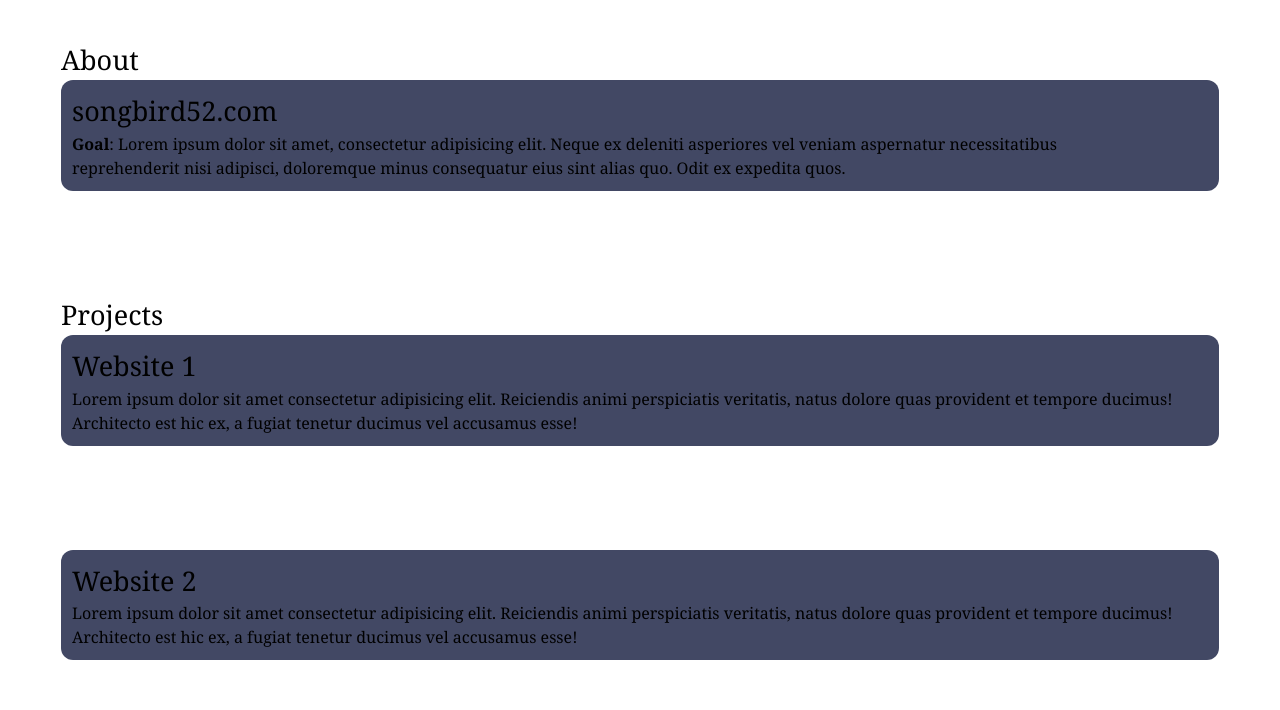
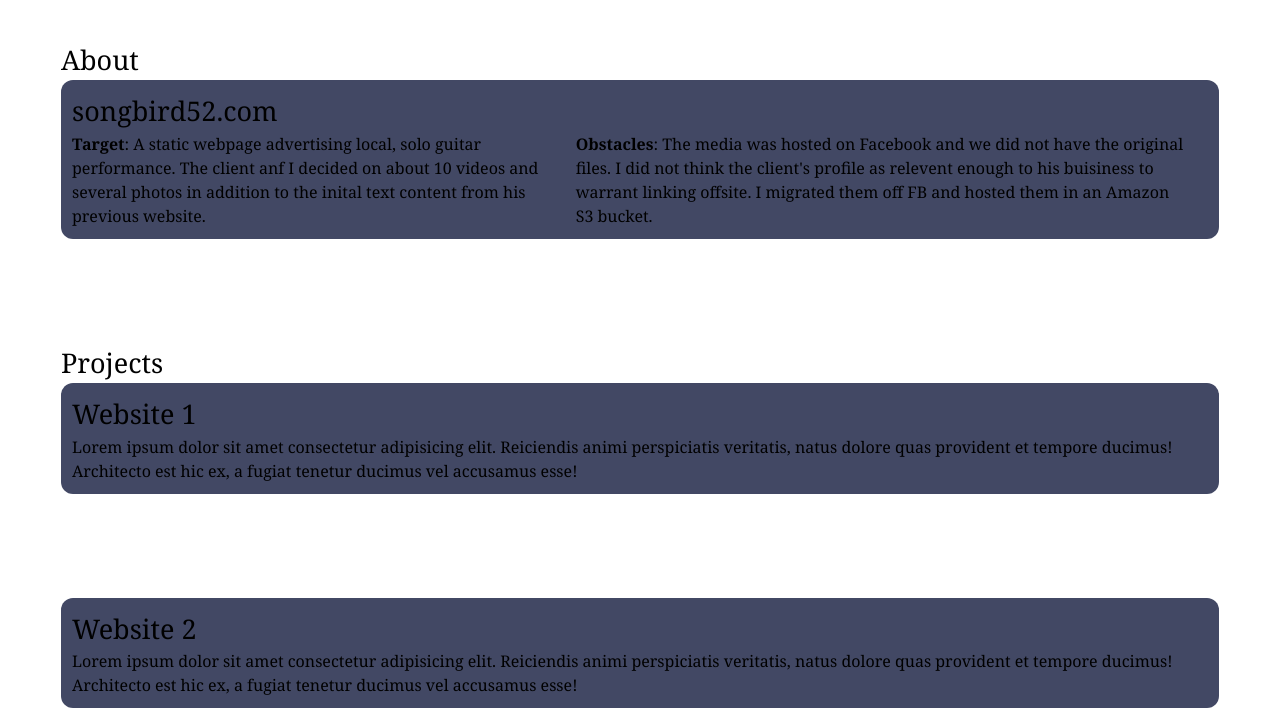
Before and after one commit to davidspiv/portfolio, a website: page dist/index.html in a window 1280 px wide. Shown: the part 116-826 px from the top of the page. Drawn offline with Linux system fonts and the light colour scheme.

Commit message:
updated songbird card

```diff
--- a/dist/index.html
+++ b/dist/index.html
@@ -1,4 +1,4 @@
-<!doctype html>
+<!DOCTYPE html>
 <html lang="en">
   <head>
     <meta charset="UTF-8" />
@@ -32,13 +32,18 @@
 
             <ul>
               <li>
-                <strong>Goal</strong>: Lorem ipsum dolor sit amet, consectetur
-                adipisicing elit. Neque ex deleniti asperiores vel veniam
-                aspernatur necessitatibus reprehenderit nisi adipisci,
-                doloremque minus consequatur eius sint alias quo. Odit ex
-                expedita quos.
+                <strong>Target</strong>: A static webpage advertising local,
+                solo guitar performance. The client anf I decided on about 10
+                videos and several photos in addition to the inital text
+                content from his previous website.
               </li>
-              <li></li>
+              <li>
+                <strong>Obstacles</strong>: The media was hosted on Facebook and we did
+                not have the original files. I did not think the client's
+                profile as relevent enough to his buisiness to warrant linking
+                offsite. I migrated them off FB and hosted them in an Amazon S3
+                bucket.
+              </li>
               <li></li>
             </ul>
           </article>
```
